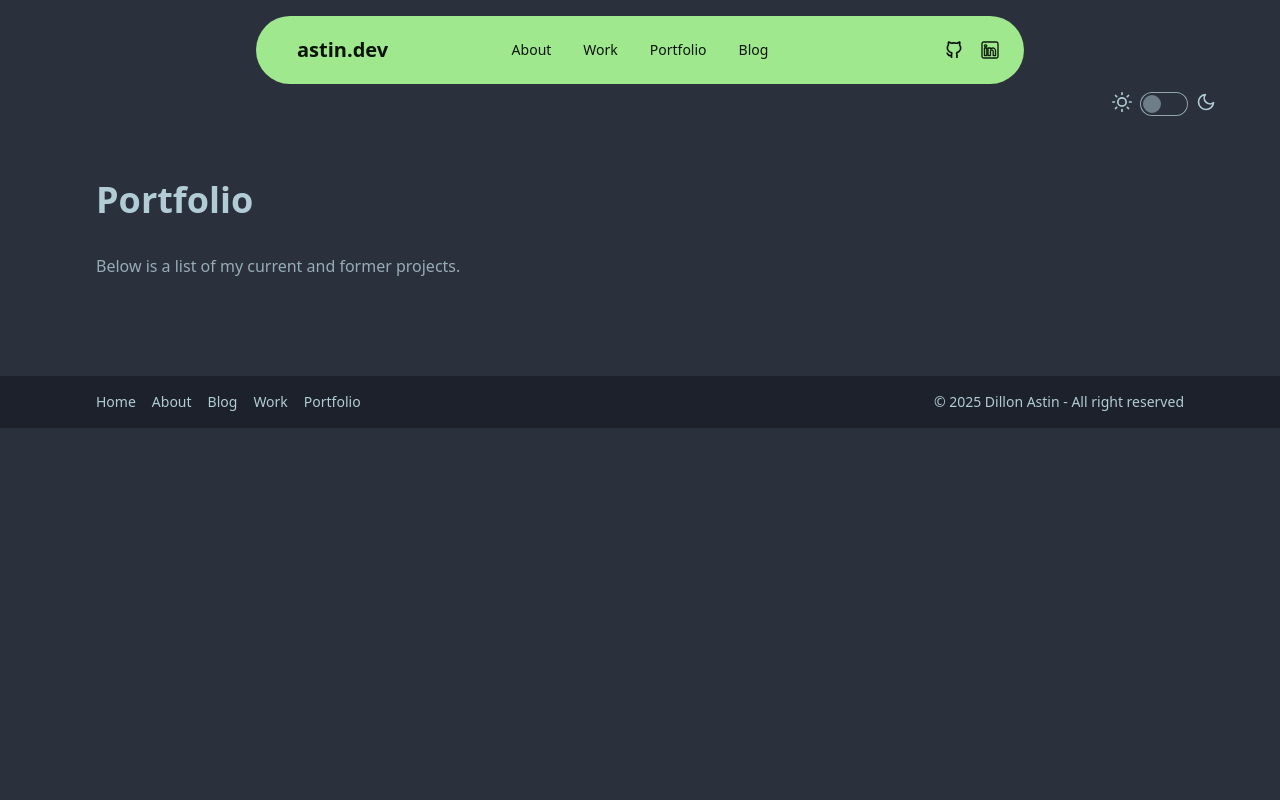
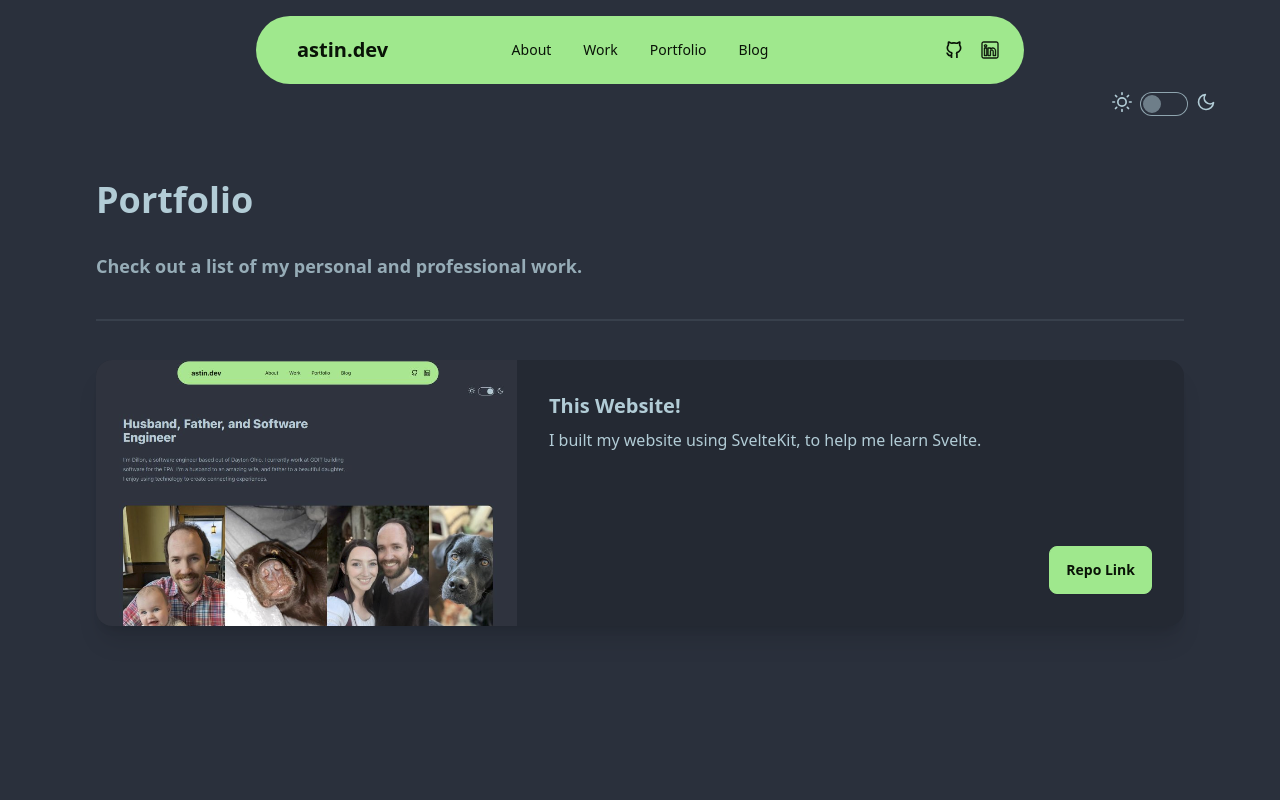
Before and after one commit to astind/personal-site-svelte, a SvelteKit app: page /portfolio in a window 1280 px wide. Shown: the top 800 px of the page. Built offline with nearby package versions, Linux system fonts and the light colour scheme.

Commit message:
added content on portfolio and blog page

```diff
--- a/src/lib/components/header.svelte
+++ b/src/lib/components/header.svelte
@@ -7,5 +7,5 @@
 
 <div class="prose">
   <h1>{title}</h1>
-  <p>{description}</p>
+  <p class="text-lg font-semibold">{description}</p>
 </div>
--- a/src/routes/+page.svelte
+++ b/src/routes/+page.svelte
@@ -59,7 +59,7 @@
 			<div class="card bg-base-200 w-full">
 				<div class="card-body">
 					<h2 class="card-title">No Blogs Yet!</h2>
-					<p>Check back in the future for blogs</p>
+					<p>Check back in the future for updates</p>
 				</div>
 			</div>
 
--- a/src/routes/blog/+page.svelte
+++ b/src/routes/blog/+page.svelte
@@ -1,7 +1,14 @@
-<script>
+<script lang="ts">
+  import Header from "$lib/components/header.svelte";
+
   let { data } = $props();
+
+  const title = "Blog";
+  const description = "No Blog posts yet! Check back later";
 </script>
 
-<div>
-  <h1>Blog</h1>
+<div class="min-h-dvh">
+  <Header {title} {description}></Header>
+
+  <div></div>
 </div>
--- a/src/routes/portfolio/+page.svelte
+++ b/src/routes/portfolio/+page.svelte
@@ -1,11 +1,32 @@
 <script>
   import Header from "$lib/components/header.svelte";
+  import website from "$lib/assets/img/website.png";
 
   const title = "Portfolio";
   const description = `
-    Below is a list of my current and former projects.
+    Check out a list of my personal and professional work.
   `
 
 </script>
 
-<Header {title} {description}></Header>
+<div class="min-h-dvh">
+  <Header {title} {description}></Header>
+
+  <div class="divider my-8"></div>
+
+  <div class="flex flex-col space-y-6">
+    <div class="card lg:card-side bg-base-200 shadow-xl">
+      <figure>
+        <img src={website} alt="screenshot of my website"/>
+      </figure>
+      <div class="card-body">
+        <h2 class="card-title">This Website!</h2>
+        <p>I built my website using SvelteKit, to help me learn Svelte.</p>
+        <div class="card-actions justify-end">
+          <a class="btn btn-primary" href="https://github.com/astind/personal-site-svelte">Repo Link</a>
+        </div>
+      </div>
+    </div>
+  </div>
+
+</div>
```
Also changed, not shown: src/lib/assets/img/website.png (added).
